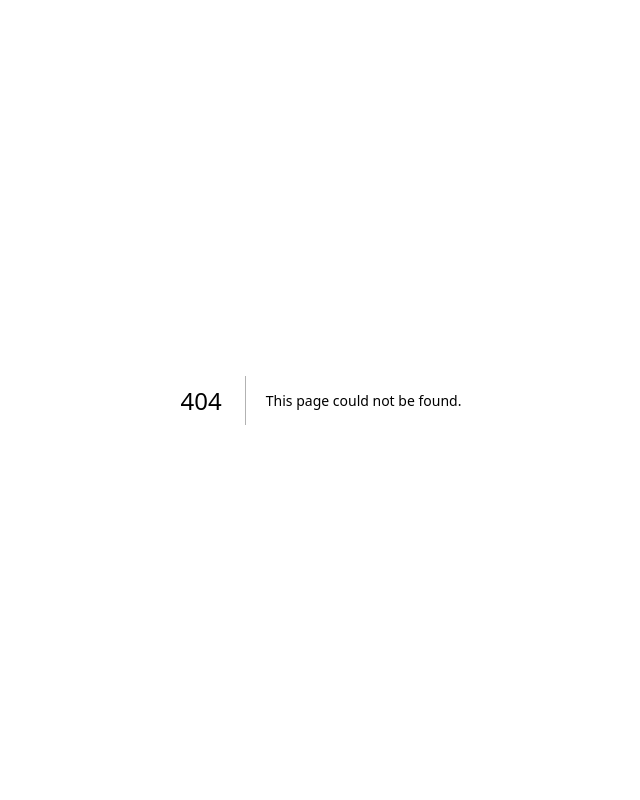
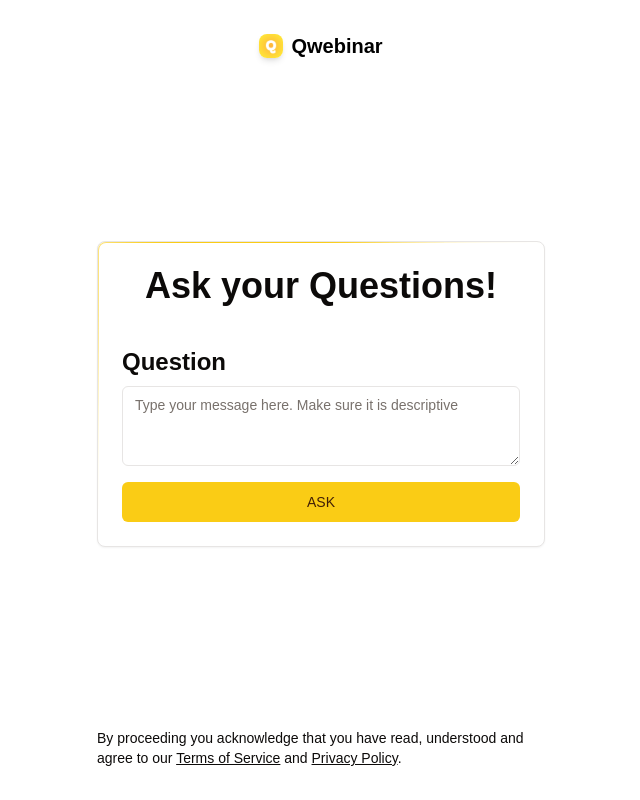
Before and after one commit to 1Hanif1/qwebinar, a Next.js app: page /room/live in a window 1280 px wide. Before the commit this address had no page. Shown: the whole page, without its empty margins (319-959 px from the left). Built offline with nearby package versions, Linux system fonts and the light colour scheme.

Commit message:
Attendee Frontend

```diff
--- a/src/app/dashboard/home/_components/Modal.tsx
+++ b/src/app/dashboard/home/_components/Modal.tsx
@@ -98,7 +98,7 @@ export default function CreateRoomModal({
                 required
               />
             </div>
-            <div className="my-6">
+            {/* <div className="my-6">
               <label id="duration" className="font-bold">
                 Duration (minutes)
                 {!isPremiumUser && (
@@ -121,7 +121,7 @@ export default function CreateRoomModal({
                 value={duration}
                 required
               />
-            </div>
+            </div> */}
             <input type="hidden" name="host_id" defaultValue={hostId} />
             <div>
               <Button
--- a/src/app/dashboard/home/_components/Rooms.tsx
+++ b/src/app/dashboard/home/_components/Rooms.tsx
@@ -1,6 +1,6 @@
 import { Button } from "@/components/ui/button";
 import { useHostContext } from "@/contexts/HostContext";
-import { deleteRoomAction } from "@/lib/actions";
+import { activateRoomAction, deleteRoomAction } from "@/lib/actions";
 import { useActionState, useEffect } from "react";
 import toast from "react-hot-toast";
 
@@ -8,7 +8,7 @@ const APP_URL = "http://localhost:3000";
 
 function RoomCard({ hostName, hostId, room, room_number }) {
   const { revalidate } = useHostContext();
-  const { title, isActive, code, id: roomId } = room;
+  const { title, active: isActive, code, id: roomId } = room;
   const [formStatus, FormAction, isPending] = useActionState(
     deleteRoomAction,
     null
@@ -26,7 +26,7 @@ function RoomCard({ hostName, hostId, room, room_number }) {
     [formStatus, isPending]
   );
 
-  async function shareHandler() {
+  async function handleShareRoom() {
     console.log(window.location.href);
     const text = `Room: ${title},\nHost: ${hostName},\nRoom Code: ${code
       .split("-")
@@ -43,17 +43,34 @@ function RoomCard({ hostName, hostId, room, room_number }) {
     }
   }
 
+  async function handleActivateRoom(isActive, roomId) {
+    const status = await activateRoomAction({ roomId, isActive });
+    if (status) revalidate();
+    else toast.error("Could not activate room");
+  }
+
   return (
     <a href="#" className="group relative block h-64 sm:h-80 lg:h-96">
       <span className="absolute inset-0 border-2 border-dashed border-black group-hover:border-primary"></span>
 
       <div className="relative flex h-full transform items-end border-2 border-black bg-white transition-transform group-hover:border-primary group-hover:-translate-x-2 group-hover:-translate-y-2">
         <div className="p-4 !pt-0 transition-opacity group-hover:absolute group-hover:opacity-0 sm:p-6 lg:p-8">
-          <span className="absolute top-5 left-5 block w-fit mb-4 text-xs py-1 px-6 text-white bg-green-500 rounded-full">
-            Active
+          {isActive ? (
+            <span className="absolute top-5 left-5 block w-fit mb-4 text-xs py-1 px-6 text-white bg-green-500 rounded-full">
+              Active
+            </span>
+          ) : (
+            <span className="absolute top-5 left-5 block w-fit mb-4 text-xs py-1 px-6 text-white bg-red-400 rounded-full">
+              In Active
+            </span>
+          )}
+          <span className="absolute top-5 right-5 block w-fit mb-4 text-xs py-1 px-6 text-white bg-gray-400 rounded-full">
+            Expires @6:30 pm
           </span>
-          <h1 className="text-4xl font-bold">ROOM #{room_number}</h1>
-          <h2 className="mt-4 text-xl font-medium sm:text-2xl">{room.title}</h2>
+          <h1 className="text-4xl font-bold">{room.title}</h1>
+          <h2 className="mt-4 text-xl font-medium sm:text-2xl">
+            Room #{room_number}
+          </h2>
         </div>
 
         <div className="absolute p-4 opacity-0 transition-opacity group-hover:relative group-hover:opacity-100 sm:p-6 lg:p-8">
@@ -66,12 +83,15 @@ function RoomCard({ hostName, hostId, room, room_number }) {
 
           <div className="grid grid-cols-2 justify-stretch gap-4">
             <Button
-              className={`${isActive ? "opacity-50 bg-secondary" : ""}`}
-              disabled={isActive}
+              className={`${
+                isActive ? "bg-red-600 hover:bg-red-900 text-white" : ""
+              }`}
+              onClick={() => handleActivateRoom(isActive, roomId)}
             >
-              {isActive ? "Active" : "Activate"}
+              {isActive ? "Deactivate" : "Activate"}
             </Button>
-            <Button onClick={shareHandler}>Share</Button>
+
+            <Button onClick={() => handleShareRoom()}>Share</Button>
             <Button>View</Button>
             <form action={FormAction} className="block w-full">
               <input type="hidden" name="roomId" defaultValue={roomId} />
--- /dev/null
+++ b/src/app/room/live/page.tsx
@@ -0,0 +1,110 @@
+"use client";
+import React, { useEffect, useState } from "react";
+import {
+  Card,
+  CardHeader,
+  CardContent as CardBody,
+} from "@/components/ui/card";
+
+import { BorderTrail } from "@/components/ui/border-trail";
+import { TextEffect } from "@/components/ui/text-effect";
+import { Button } from "@/components/ui/button";
+import { Textarea } from "@/components/ui/textarea";
+import toast from "react-hot-toast";
+
+const SignInPage: React.FC = () => {
+  const [textContent, setTextContent] = useState("");
+  const [timer, setTimer] = useState(0);
+
+  // ✅ Ensure this only runs on the client-side
+  useEffect(() => {
+    if (typeof window === "undefined") return; // Prevent SSR errors
+
+    const savedTime = localStorage.getItem("timer");
+
+    if (!savedTime) return;
+
+    const now = Math.floor(Date.now() / 1000);
+    const diff = now - Number(savedTime);
+
+    if (diff >= 60) {
+      localStorage.removeItem("timer");
+      setTimer(0);
+      return;
+    }
+
+    setTimer(60 - diff);
+  }, []);
+
+  const handleAskQuestion = function () {
+    if (!textContent) return toast.error("Please ask a question");
+    setTimer(60);
+
+    // ✅ Ensure localStorage only runs on the client
+    if (typeof window !== "undefined") {
+      localStorage.setItem("timer", Math.floor(Date.now() / 1000));
+    }
+  };
+
+  useEffect(() => {
+    if (timer === 0) {
+      if (typeof window !== "undefined") {
+        localStorage.removeItem("timer");
+      }
+      return;
+    }
+
+    const timeout = setTimeout(() => {
+      setTimer((prevTimer) => prevTimer - 1);
+    }, 1000);
+
+    return () => clearTimeout(timeout);
+  }, [timer]);
+
+  return (
+    <div className="flex justify-center items-center">
+      <Card className="w-full max-w-md relative">
+        <BorderTrail
+          style={{
+            boxShadow:
+              "0px 0px 60px 30px hsl(47.9 95.8% 53.1%), 0 0 100px 60px hsl(47.9 95.8% 53.1%), 0 0 140px 90px hsl(47.9 95.8% 53.1%)",
+          }}
+          size={100}
+        />
+        <CardHeader>
+          <TextEffect
+            per="word"
+            as="h3"
+            preset="blur"
+            className="text-4xl text-center font-bold"
+          >
+            Ask your Questions!
+          </TextEffect>
+        </CardHeader>
+
+        <CardBody>
+          <div className="my-4">
+            <label id="question" className="block mb-2 font-bold text-2xl">
+              Question
+            </label>
+            <Textarea
+              placeholder="Type your message here. Make sure it is descriptive"
+              value={textContent}
+              onChange={(e) => setTextContent(e.target.value)}
+              required
+            />
+          </div>
+          <Button
+            disabled={timer !== 0}
+            onClick={handleAskQuestion}
+            className="block w-full"
+          >
+            {timer > 0 ? `Cooldown ${timer}s` : "ASK"}
+          </Button>
+        </CardBody>
+      </Card>
+    </div>
+  );
+};
+
+export default SignInPage;
--- /dev/null
+++ b/src/app/room/loading.tsx
@@ -0,0 +1,5 @@
+import Spinner from "@/components/ui/Spinner";
+
+export default function Loading() {
+  return <Spinner />;
+}
--- a/src/app/room/page.tsx
+++ b/src/app/room/page.tsx
@@ -1,5 +1,5 @@
 "use client";
-import React from "react";
+import React, { useState } from "react";
 import {
   Card,
   CardHeader,
@@ -10,8 +10,21 @@ import { BorderTrail } from "@/components/ui/border-trail";
 
 import { TextEffect } from "@/components/ui/text-effect";
 import { Button } from "@/components/ui/button";
+import { Input } from "@/components/ui/input";
+import { redirect, useSearchParams } from "next/navigation";
+import toast from "react-hot-toast";
+import { joinRoomAction } from "@/lib/actions";
 
 const SignInPage: React.FC = () => {
+  const searchParams = useSearchParams();
+  const code = searchParams.get("code");
+
+  const [roomCode, setRoomCode] = useState(code ? code : "");
+  const handleRoomJoin = async function () {
+    const status = await joinRoomAction({ code: roomCode });
+    if (!status) return toast.error("Something went wrong");
+    redirect('/room/live');
+  };
   return (
     <div className="flex justify-center items-center">
       <Card className="w-full max-w-md relative">
@@ -29,12 +42,38 @@ const SignInPage: React.FC = () => {
             preset="blur"
             className="text-4xl text-center font-bold"
           >
-            Enter Details
+            Enter details
           </TextEffect>
         </CardHeader>
 
         <CardBody>
-          <Button>JOIN</Button>
+          <div className="my-4">
+            <label id="attendee_name" className="mb-2">
+              Your Name
+            </label>
+            <Input name="attendee_name" type="text" required />
+          </div>
+          {/* <div className="my-4">
+            <label id="attendee_email" className="mb-2">
+              Email
+            </label>
+            <Input name="attendee_email" type="email" required />
+          </div> */}
+          <div className="my-4">
+            <label id="room_code" className="mb-2">
+              Room Code
+            </label>
+            <Input
+              name="room_code"
+              type="text"
+              value={roomCode}
+              onChange={(e) => setRoomCode(e.target.value)}
+              required
+            />
+          </div>
+          <Button onClick={handleRoomJoin} className="block w-full">
+            JOIN
+          </Button>
         </CardBody>
       </Card>
     </div>
--- /dev/null
+++ b/src/components/ui/textarea.tsx
@@ -0,0 +1,22 @@
+import * as React from "react"
+
+import { cn } from "@/lib/utils"
+
+const Textarea = React.forwardRef<
+  HTMLTextAreaElement,
+  React.ComponentProps<"textarea">
+>(({ className, ...props }, ref) => {
+  return (
+    <textarea
+      className={cn(
+        "flex min-h-[80px] w-full rounded-md border border-input bg-background px-3 py-2 text-base ring-offset-background placeholder:text-muted-foreground focus-visible:outline-none focus-visible:ring-2 focus-visible:ring-ring focus-visible:ring-offset-2 disabled:cursor-not-allowed disabled:opacity-50 md:text-sm",
+        className
+      )}
+      ref={ref}
+      {...props}
+    />
+  )
+})
+Textarea.displayName = "Textarea"
+
+export { Textarea }
```
Also changed, not shown: src/lib/actions.ts (+24 -4 lines), src/lib/data-service.ts (+42 -5 lines).
